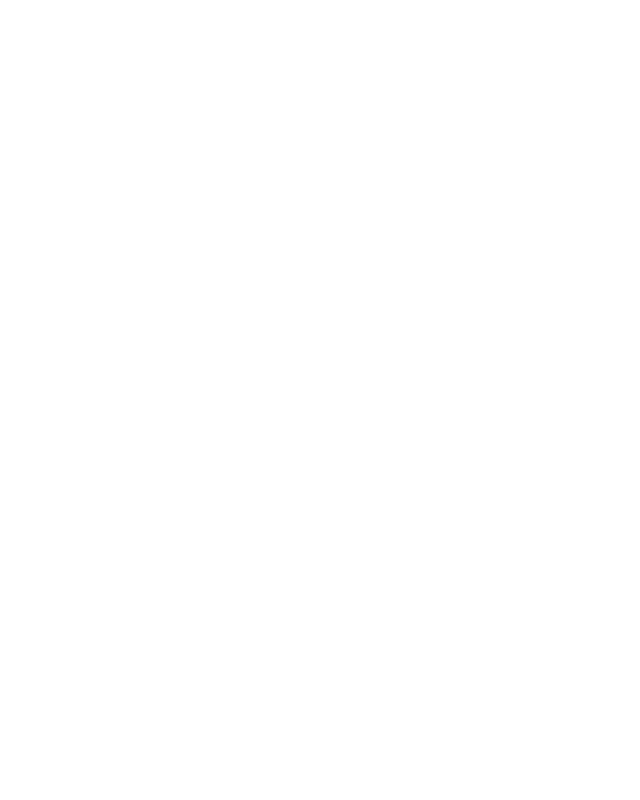
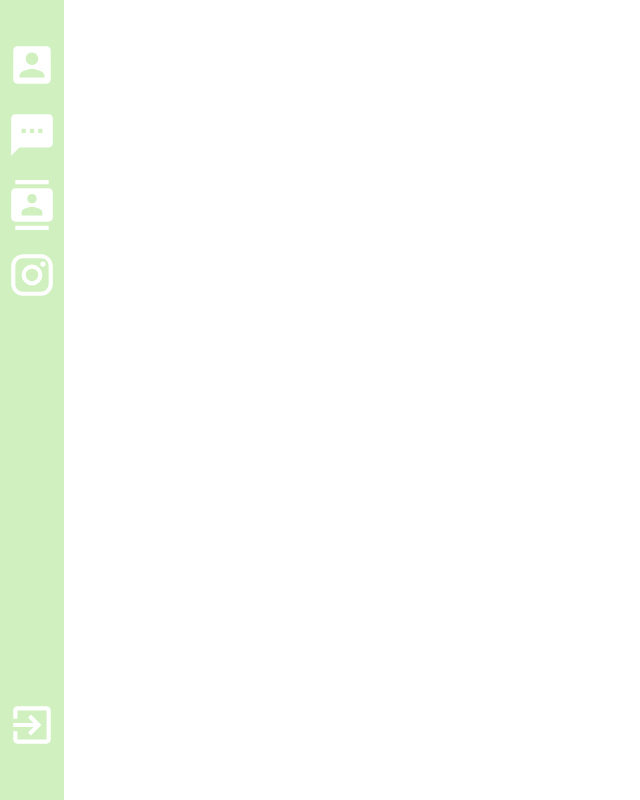
Before and after one commit to youngchang8660/we_chat_project, a React (Create React App) app: page /home in a window 1280 px wide. Shown: the whole page, without its empty margins (0-640 px from the left). Built offline with nearby package versions, Linux system fonts and the light colour scheme; sample sign-in values are in the browser's storage.

Commit message:
sidenav icons

```diff
--- a/src/App.css
+++ b/src/App.css
@@ -1,5 +1,36 @@
+/***************** sideNav ************************/
 .sideNavHome {
-    width: 1000px;
-    height: 100%;
-    background-color: black;
+  width: 5%;
+  height: 100vh;
+  background-color: #d0f0c0;
 }
+
+.sideBarIcons {
+  display: flex;
+  flex-direction: column;
+  align-items: center;
+  justify-content: space-around;
+  height: 35%;
+  padding-top: 30px;
+}
+
+.sideBarExitIcon {
+  display: flex;
+  flex-direction: column;
+  align-items: center;
+  justify-content: center;
+  position: fixed;
+  width: 5%;
+  bottom: 50px;
+  text-align: center;
+}
+
+#sideIcon {
+  font-size: 50px;
+  cursor: pointer;
+  color: white;
+}
+
+#sideIcon:hover {
+    color: black;
+}
--- a/src/Components/Home.tsx
+++ b/src/Components/Home.tsx
@@ -30,6 +30,7 @@
     return (
       <div>
         <SideNav />
+
       </div>
     )
   }
--- a/src/Components/SideNav.tsx
+++ b/src/Components/SideNav.tsx
@@ -1,20 +1,38 @@
-import React from 'react';
-import '../App.css';
+import React from "react";
+import "../App.css";
+import AccountBoxIcon from "@material-ui/icons/AccountBox";
+import SmsIcon from "@material-ui/icons/Sms";
+import ContactsIcon from "@material-ui/icons/Contacts";
+import InstagramIcon from "@material-ui/icons/Instagram";
+import ExitToAppIcon from "@material-ui/icons/ExitToApp";
 
-class SideNav extends React.Component<any | any> {
-    constructor(props: any) {
-        super(props)
-        this.state = {
+class SideNav extends React.Component<any | any, {}> {
+  constructor(props: any) {
+    super(props);
+    this.state = {};
+  }
 
-        }
-    }
-    render() {
-        return (
-            <div className='sideNavHome'>
+  componentDidMount() {
+    console.log(this.props);
+  }
 
-            </div>
-        )
-    }
+  render() {
+    return (
+      <div>
+        <div className="sideNavHome">
+          <div className="sideBarIcons">
+            <AccountBoxIcon id="sideIcon" />
+            <SmsIcon id="sideIcon" />
+            <ContactsIcon id="sideIcon" />
+            <InstagramIcon id="sideIcon" />
+          </div>
+          <div className="sideBarExitIcon">
+            <ExitToAppIcon id="sideIcon" />
+          </div>
+        </div>
+      </div>
+    );
+  }
 }
 
-export default SideNav
+export default SideNav;
```
